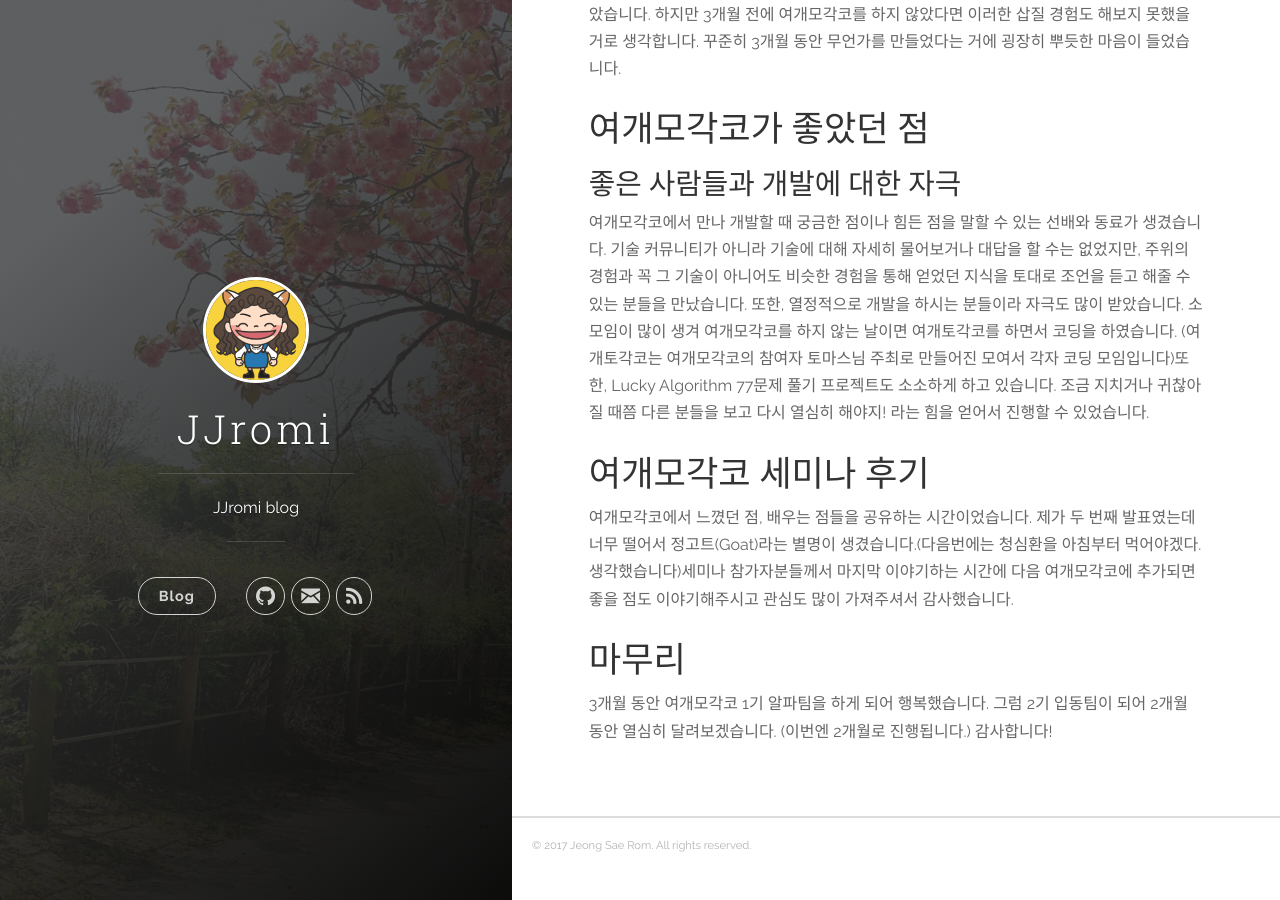
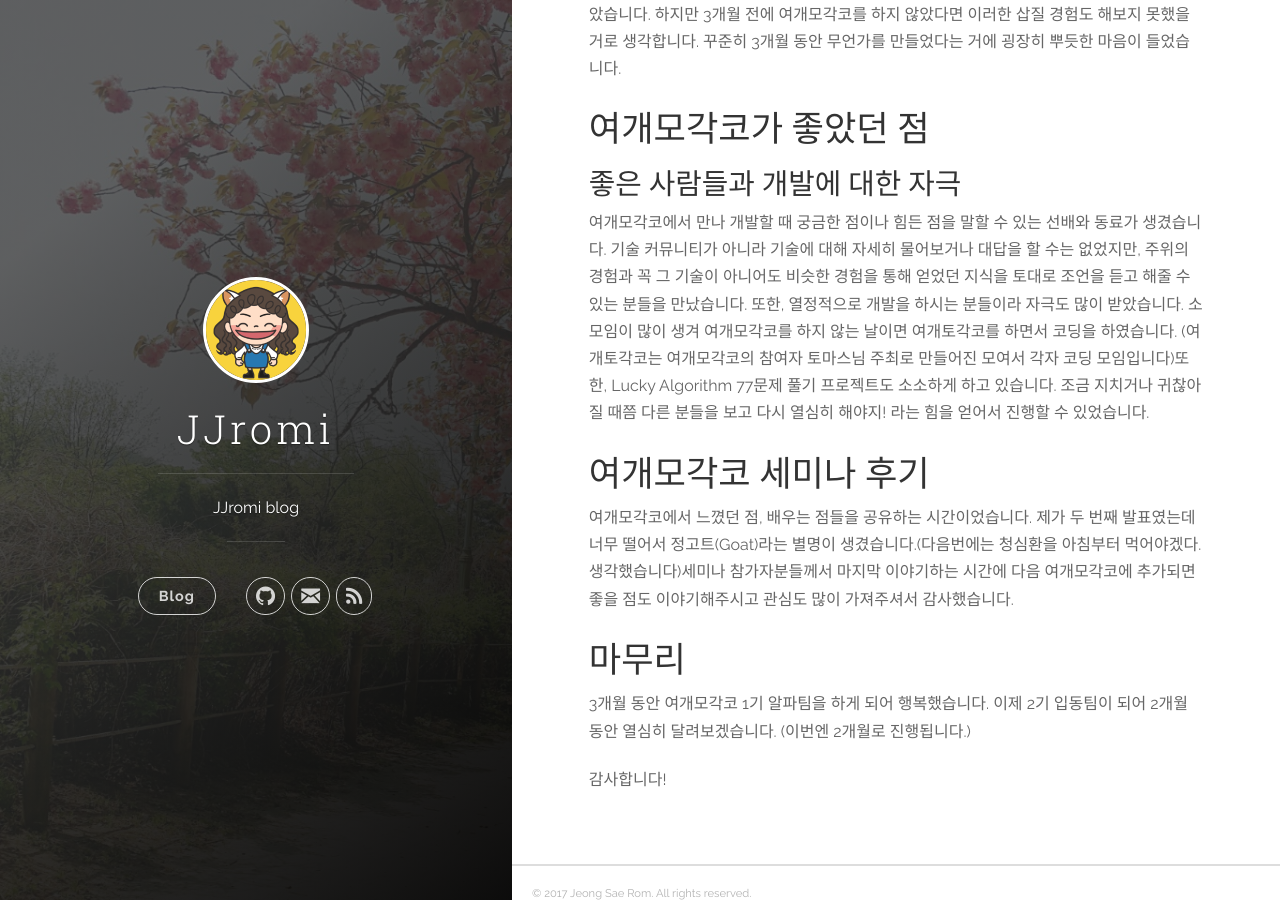
Before and after one commit to JJRomi/jjromi.github.io, a Jekyll site: the page built from _posts/2017-10-15-yeogaemogaco-alphateam.markdown, in a window 1280 px wide and 900 px high, scrolled down 1291 px. Built offline with Jekyll 4.4.1, drawn with Linux system fonts in a browser that asks for light colours; nearby versions of some CDN libraries.

Commit message:
[여개모각코] 후기 수정

```diff
--- a/_posts/2017-10-15-yeogaemogaco-alphateam.markdown
+++ b/_posts/2017-10-15-yeogaemogaco-alphateam.markdown
@@ -29,4 +29,6 @@ tags: [yeogeamogaco, alpha]
 여개모각코에서 느꼈던 점, 배우는 점들을 공유하는 시간이었습니다. 제가 두 번째 발표였는데 너무 떨어서 정고트(Goat)라는 별명이 생겼습니다.(다음번에는 청심환을 아침부터 먹어야겠다. 생각했습니다)세미나 참가자분들께서 마지막 이야기하는 시간에 다음 여개모각코에 추가되면 좋을 점도 이야기해주시고 관심도 많이 가져주셔서 감사했습니다.
 
 ## 마무리
-3개월 동안 여개모각코 1기 알파팀을 하게 되어 행복했습니다. 그럼 2기 입동팀이 되어 2개월 동안 열심히 달려보겠습니다. (이번엔 2개월로 진행됩니다.) 감사합니다!
+3개월 동안 여개모각코 1기 알파팀을 하게 되어 행복했습니다. 이제 2기 입동팀이 되어 2개월 동안 열심히 달려보겠습니다. (이번엔 2개월로 진행됩니다.)
+
+감사합니다!
```
